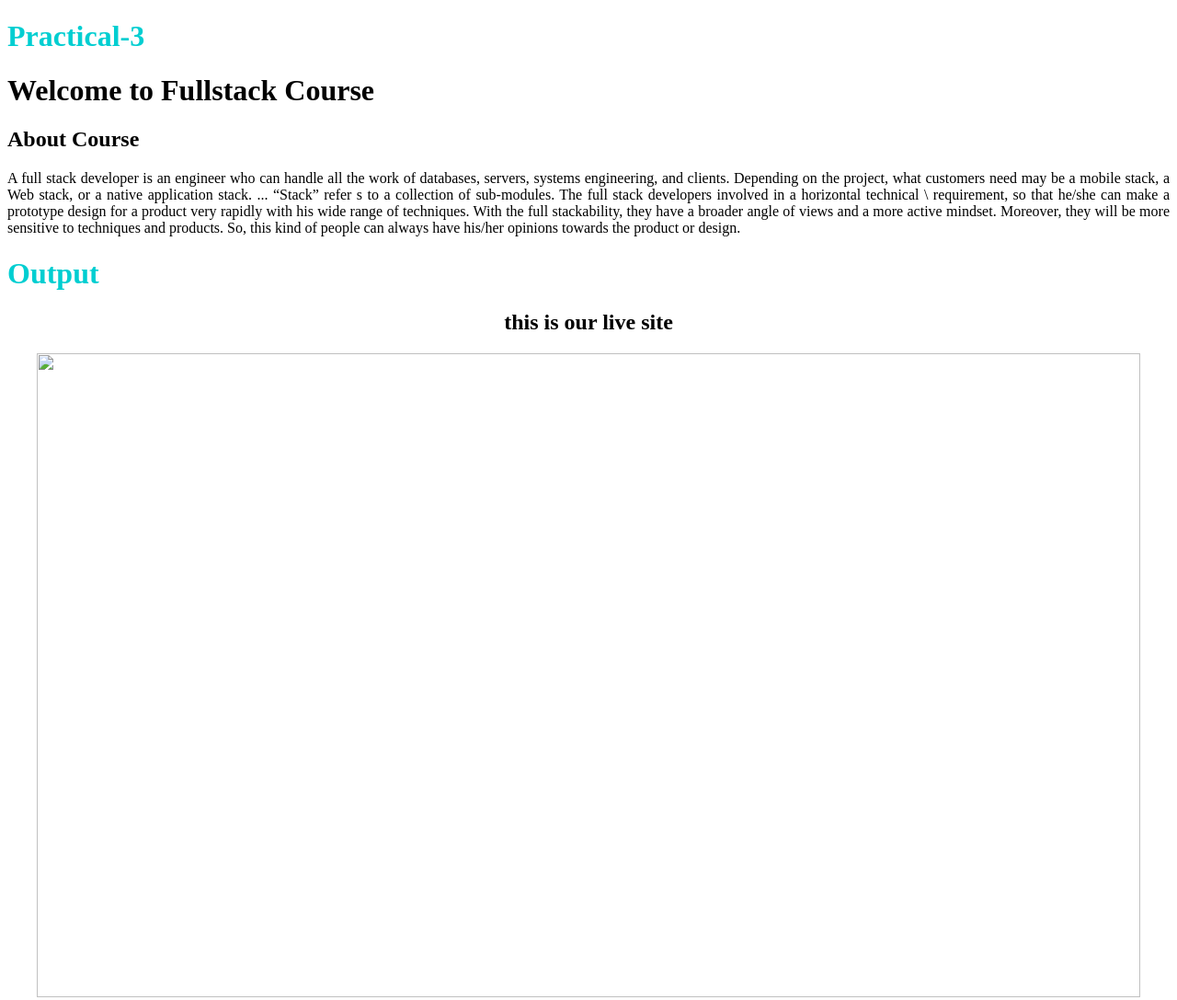
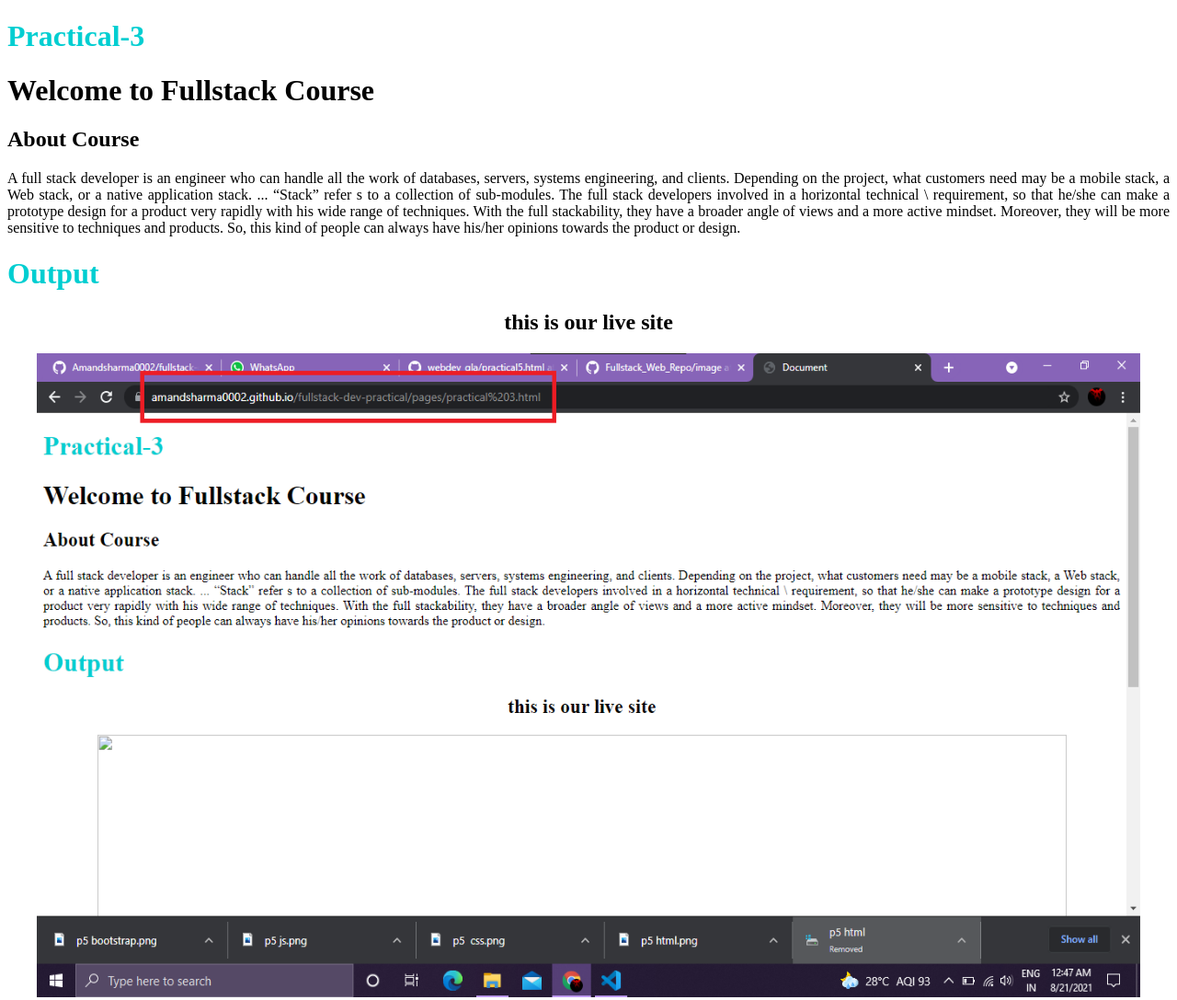
Before and after one commit to Amandsharma0002/fullstack-dev-practical, a plain HTML site: page pages/practical 3.html in a window 1280 px wide. Shown: the whole page at 92% size. Drawn offline with Linux system fonts and the light colour scheme.

Commit message:
5 page v2

```diff
--- a/pages/practical 3.html
+++ b/pages/practical 3.html
@@ -29,7 +29,7 @@
         <h2 style="text-align: center;">this is our live site</h2>
     </p>
     <div style="text-align: center;">
-        <img src="" height="700px" width="1200px">
+        <img src="../assets/p3.png" height="700px" width="1200px">
     </div>
 
 </body>
```
Also changed, not shown: assets/p3.png (added).
